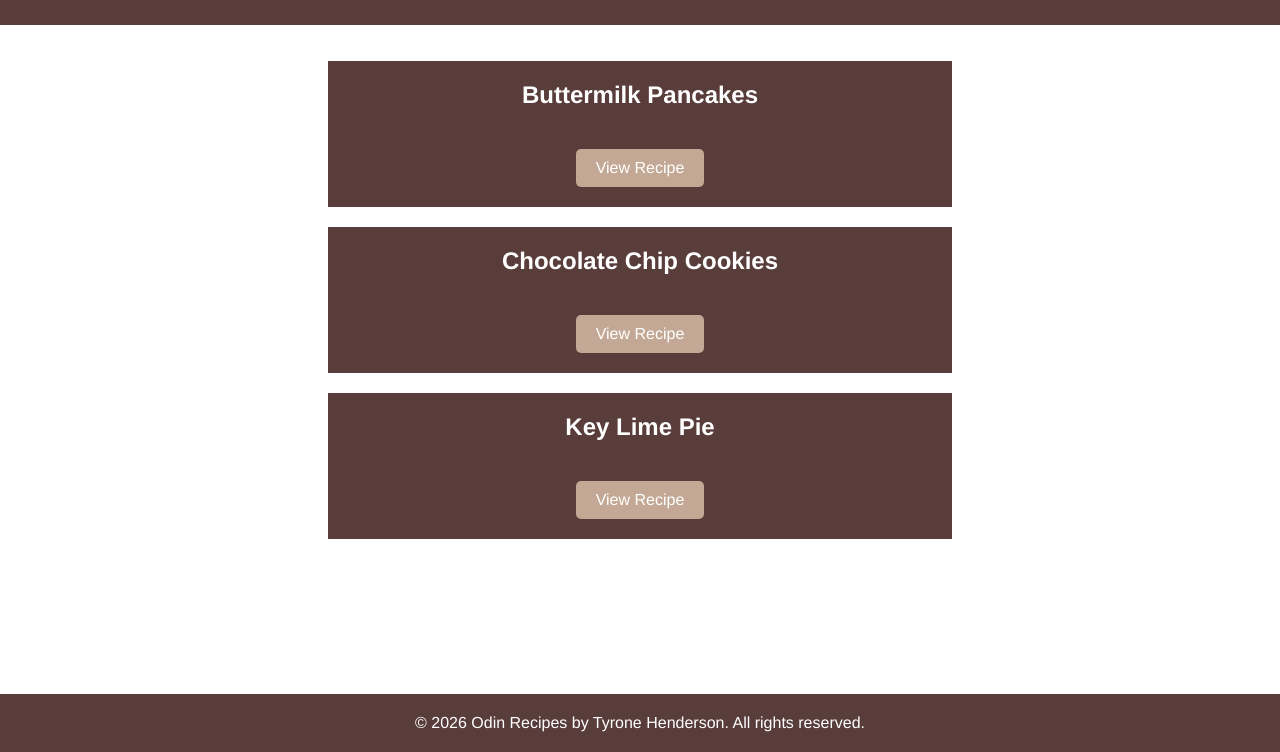
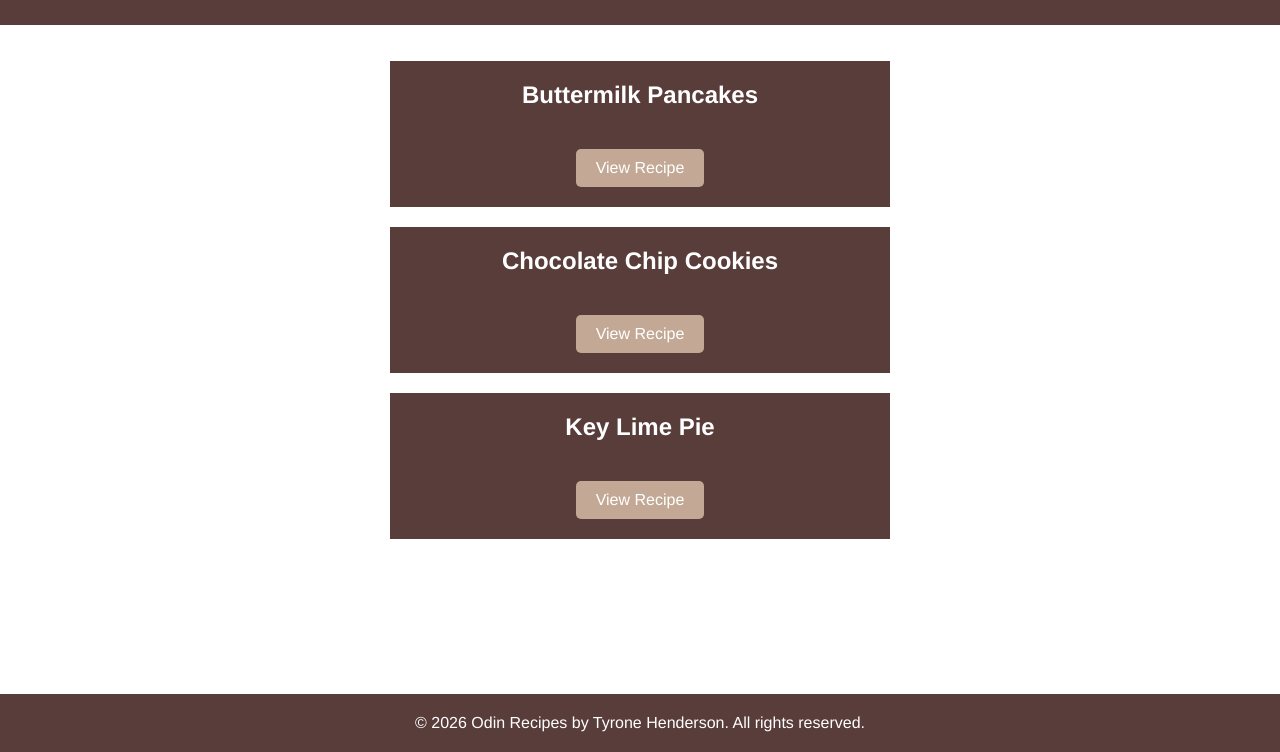
Before and after one commit to THen25/odin-recipes, a plain HTML site: page index.html in a window 1280 px wide. Shown: the part 48-800 px from the top of the page. Drawn offline with Linux system fonts and the light colour scheme.

Commit message:
Layout tweak

```diff
--- a/css/style.css
+++ b/css/style.css
@@ -26,9 +26,8 @@ h1 {
 }
 
 .recipe-container {
-  min-width: 50%;
+  width: 500px;
   margin: 20px 0;
-  /* padding: 1rem; */
   background-color: #593d3b;
 }
 
@@ -49,7 +48,6 @@ h1 {
 }
 
 footer {
-  /* margin-top: 40px; */
   padding: 20px;
   background-color: #593d3b;
   color: #fff;
@@ -57,3 +55,15 @@ footer {
   bottom: 0;
   width: 100%;
 }
+/*
+@media only screen and (max-width: 600px) {
+  .intro {
+    width: 100%;
+  }
+  footer {
+    display: block;
+    justify-content: center;
+    align-items: center;
+    padding: 1 0.5rem;
+  }
+} */
```
